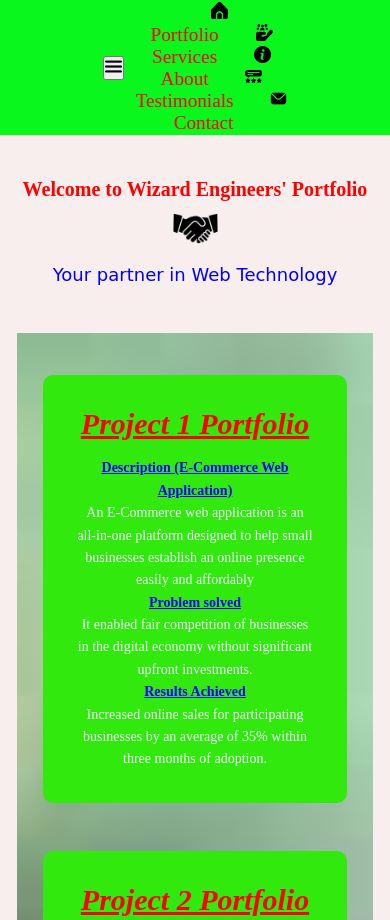
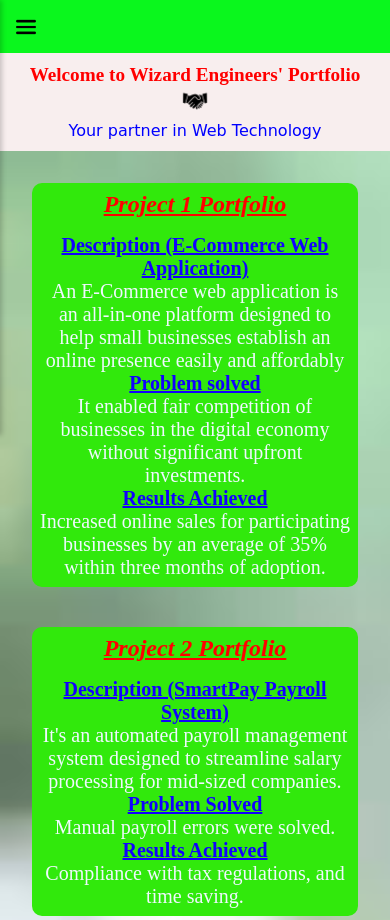
Before and after one commit to Molecule81/portfolio, a website: page public/index.html in a window 390 px wide. Shown: the top 920 px of the page. Drawn offline with Linux system fonts and the light colour scheme.

Commit message:
Update index.css

```diff
--- a/public/index.css
+++ b/public/index.css
@@ -1,6 +1,7 @@
 *{
     margin: 0;
     padding: 0;
+    box-sizing: border-box;
 }
 img{
     height: 20px;
@@ -9,8 +10,7 @@ img{
 header{
     text-align: center;
     padding: .7rem;
-    margin-top: 2rem;
-    margin-bottom: 2rem;
+    margin-top: 2rem 0;
     color: red;
 }
 header, h1 p{
@@ -19,7 +19,7 @@ header, h1 p{
 header p{
     color: blue;
     font-family: cursive;
-    font-size: large;
+    font-size: 1rem;
 }
 header img{
     height: 55px;
@@ -33,14 +33,19 @@ h2{
     color: red;
 }
 nav{
-    text-align: center;
+    display: flex;
+    align-items: center;
     justify-content: center;
+    background-color: rgb(10, 247, 29);
+    padding: 0.5rem 1rem;
+
+}
+.nav-links{
     display: flex;
-    font-size: large;
-    background-color: rgb(10, 247, 29);
-    padding: .1rem;
-    align-items: center;
-    gap: 4rem;
+    gap: 5rem;
+}
+.nav-toggle {
+    display: none;
 
 }
 a{
@@ -60,16 +65,17 @@ body{
     background-image: url(pictures/office.jpeg);
     background-repeat:no-repeat;
     background-size: cover;
+    padding: 2rem;
 }
 .port{
     display: grid;
-    grid-template-columns: 1fr 1fr 1fr;
+    grid-template-columns: repeat(auto-fit, minmax(300px, 1fr));
+    gap: 1rem;
     margin-bottom: 2rem;
 }
 
 .portfolio_item{
     margin: 1rem;
-    margin-top: 2rem;
     padding: 2rem;
     border-radius: 10px;
     background-color: rgb(49, 233, 12);
@@ -80,8 +86,8 @@ body{
 }
 .hassan{
     display: grid;
-    grid-template-columns: 1fr 1fr 1fr;
-    align-items: center;
+    gap: 1rem;
+    grid-template-columns: repeat(auto-fit, minmax(300px, 1fr));    align-items: center;
     text-align: center;
     background-color: rgba(240, 245, 248, 0.541);
 
@@ -90,22 +96,16 @@ body{
     color: rgb(255, 8, 0);
 }
 
-.services{
+.services, .about, .testimonials{
+    padding: 1rem;
     margin: 2rem;
     background-color: aqua;
     border-radius: 10px;
+    color: blue;
 
 }
 .services h2{
     margin: 1rem;
-}
-
-.testimonials{
-    color: blue;
-    background-color: aqua;
-    padding: 1rem;
-    border-radius: 10px;
-
 }
 li{
     font-size: larger;
@@ -116,14 +116,6 @@ li{
 ul{
     list-style-type: none;
     list-style-position: inside;
-}
-.about{
-    margin: 3rem;
-    padding: 1rem;
-    background-color: aqua;
-    padding: 1rem;
-    border-radius: 10px;
-
 }
 .about p{
     color: blue;
@@ -144,8 +136,9 @@ ul{
 }
 .follow{
     display: flex;
+    flex-wrap: wrap;
     align-items: center;
-    gap: .2rem;
+    gap: 0.5rem;
     background-color: rgb(29, 43, 238);
     margin-top: 10px;
     padding: 5px;
@@ -176,43 +169,92 @@ footer{
 }
 
 /*responsive design*/
-@media (max-width: 850px) {
+@media (max-width: 768px) {
     nav{
-        font-size: 1.2rem;
-        gap: 12px;
+        display: flex;
+        justify-content: flex-start;
     }
-    img{
-        height: 17px;
-        width: 17px;
+    .nav-toggle{
+        display: block;
+        background: none;
+        border: none;
+        font-size: 2rem;
+        cursor: pointer;
+        color: red;
+        margin-right: 1rem;
+        z-index: 1000;
     }
+    .nav-links {
+        display: flex;
+        flex-direction: column;
+        gap: 1.5rem;
+        position: absolute;
+        top: 0;
+        left: -250px; /* Hidden off-screen */
+        width: 250px;
+        background-color: aliceblue;
+        padding: 2rem 1rem;
+        transition: left 0.3s ease-in-out;
+        box-shadow: 2px 0 5px rgba(0, 0, 0, 0.2);
+        z-index: 999;
+    }
+    .nav-links.active {
+        left: 0; /* Slide in from the left */    }
+    header h1 {
+        font-size: 1.5rem;
+    }
+
+    header img {
+        height: 40px;
+        width: 40px;
+    }
+
+    h2 {
+        font-size: 1.5rem;
+    }
+
     .container {
-        width: 86%; /* Reduce width to fit smaller screens */
-        padding: 10px;
-        margin: 0 auto;
+        padding: 1rem;
     }
-    h1 {
-        font-size: 20px; /* Smaller heading size */
-    }
-    p {
-        font-size: 14px; /* Smaller paragraph text */
-        line-height: 1.6;
-    }
-    .port{
-        display: grid;
+
+    .port, .hassan {
         grid-template-columns: 1fr;
     }
-    .hassan{
-        display: grid;
-        grid-template-columns: 1fr;
-    }
-    .testimonials{
-        margin-bottom: 20px;
-        margin: 10px;
-    }
-    .contact{
-        margin: 10px;
-    }
-    .follow{
-        gap: 0;
+
+    .portfolio_item, .services, .about, .testimonials {
+        margin: 1rem;
+        padding: 1rem;
     }
 }
+
+@media (max-width: 480px) {
+    header h1 {
+        font-size: 1.2rem;
+    }
+
+    header img {
+        height: 30px;
+        width: 30px;
+    }
+
+    nav {
+        font-size: 0.8rem;
+        gap: 0.2rem;
+    }
+
+    a {
+        margin: 0.5rem;
+    }
+
+    .port, .hassan {
+        gap: 0.5rem;
+    }
+
+    .portfolio_item, .services, .about, .testimonials {
+        padding: 0.5rem;
+    }
+
+    .contact p {
+        font-size: 1rem;
+    }
+}
```
